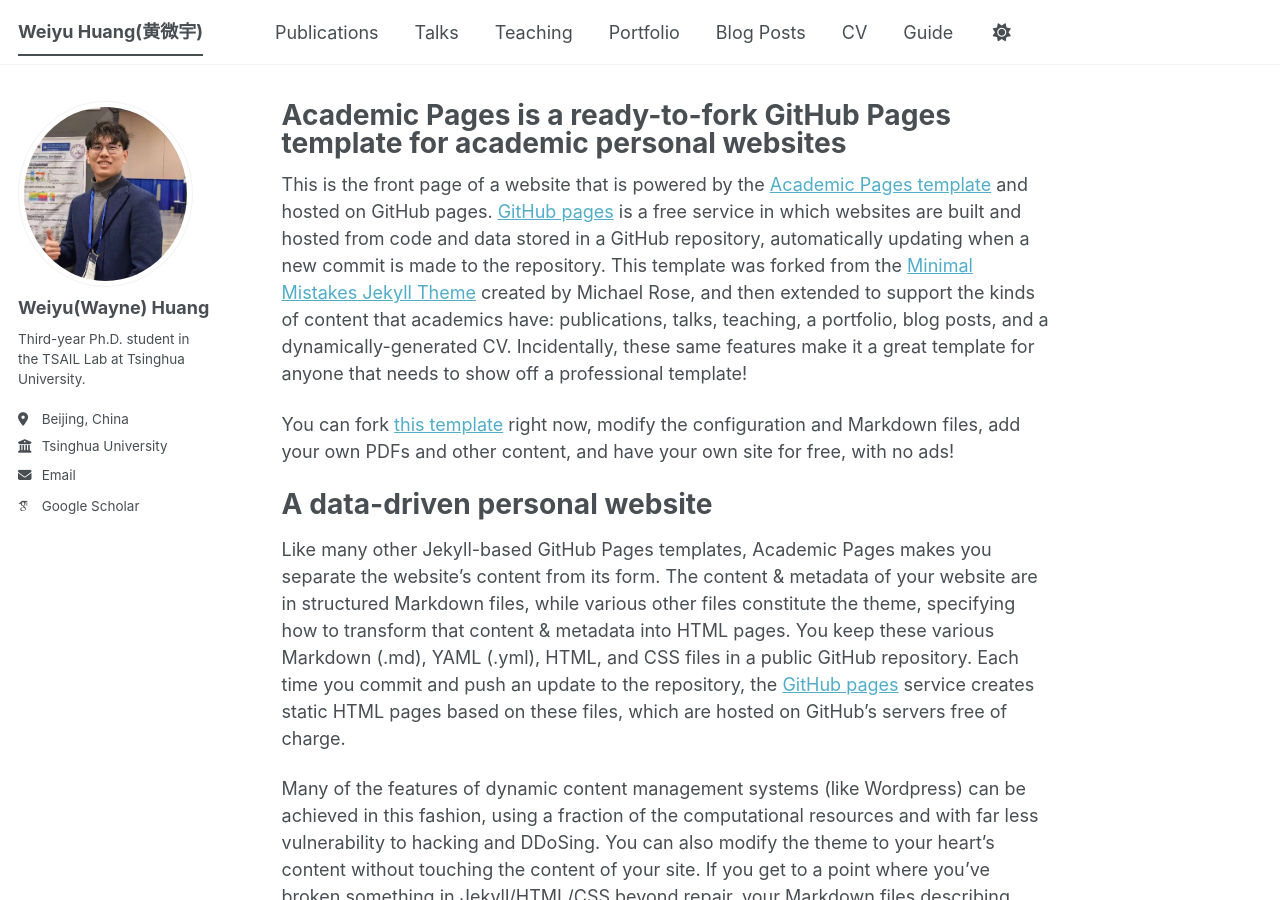
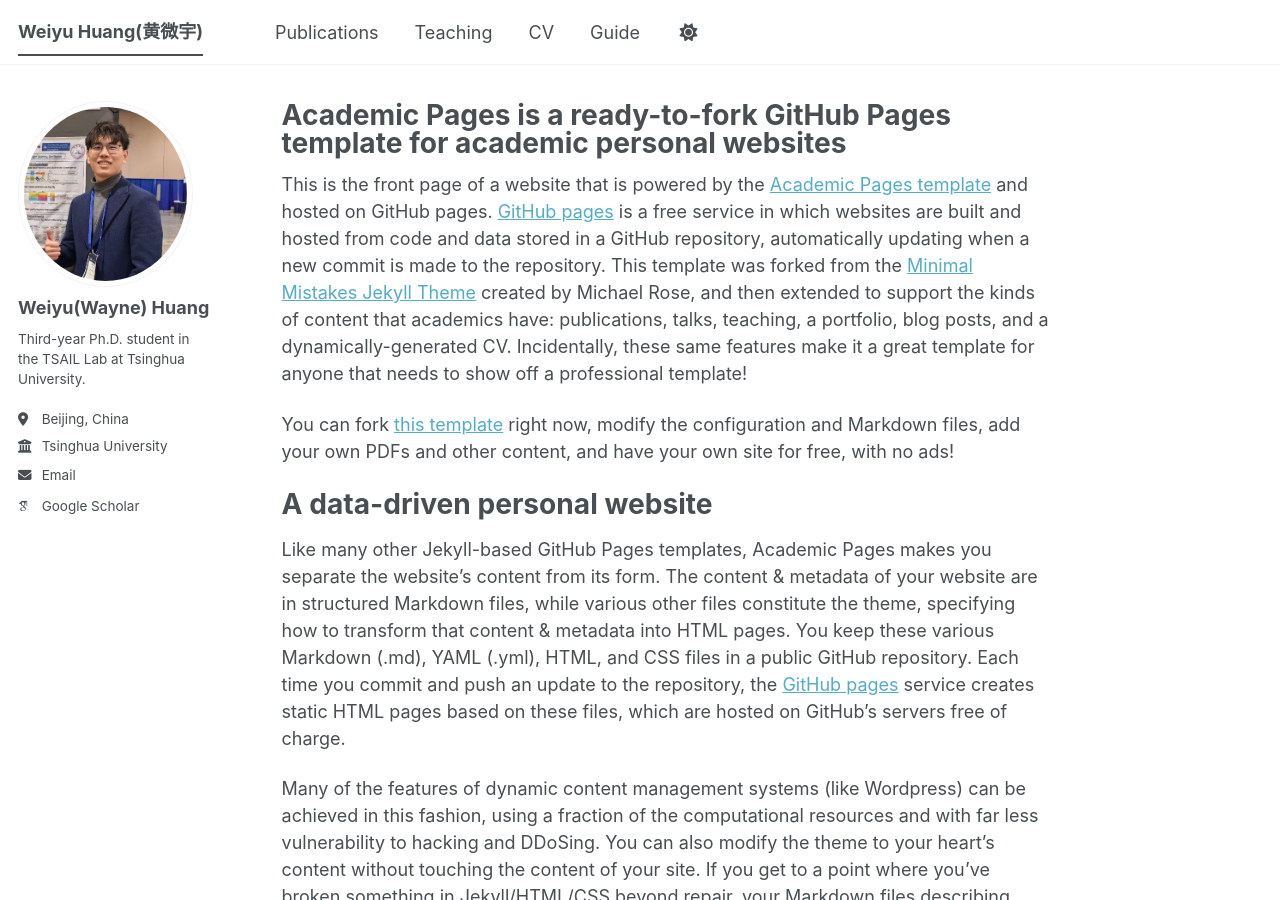
Before and after one commit to yellowtree123/yellowtree123.github.io, a Jekyll site: the page built from _pages/about.md, in a window 1280 px wide and 900 px high. Built offline with Jekyll 4.4.1, drawn with Linux system fonts in a browser that asks for light colours; some web fonts are replaced; a script bundle is joined from its source files by our own code; library files that are not in the unit come from our copies.

Commit message:
Update navigation by removing several sections
Removed 'Talks', 'Portfolio', and 'Blog Posts' from navigation.

```diff
--- a/_data/navigation.yml
+++ b/_data/navigation.yml
@@ -11,17 +11,8 @@ main:
   - title: "Publications"
     url: /publications/
 
-  - title: "Talks"
-    url: /talks/
-
   - title: "Teaching"
     url: /teaching/
-
-  - title: "Portfolio"
-    url: /portfolio/
-
-  - title: "Blog Posts"
-    url: /year-archive/
 
   - title: "CV"
     url: /cv/
```
